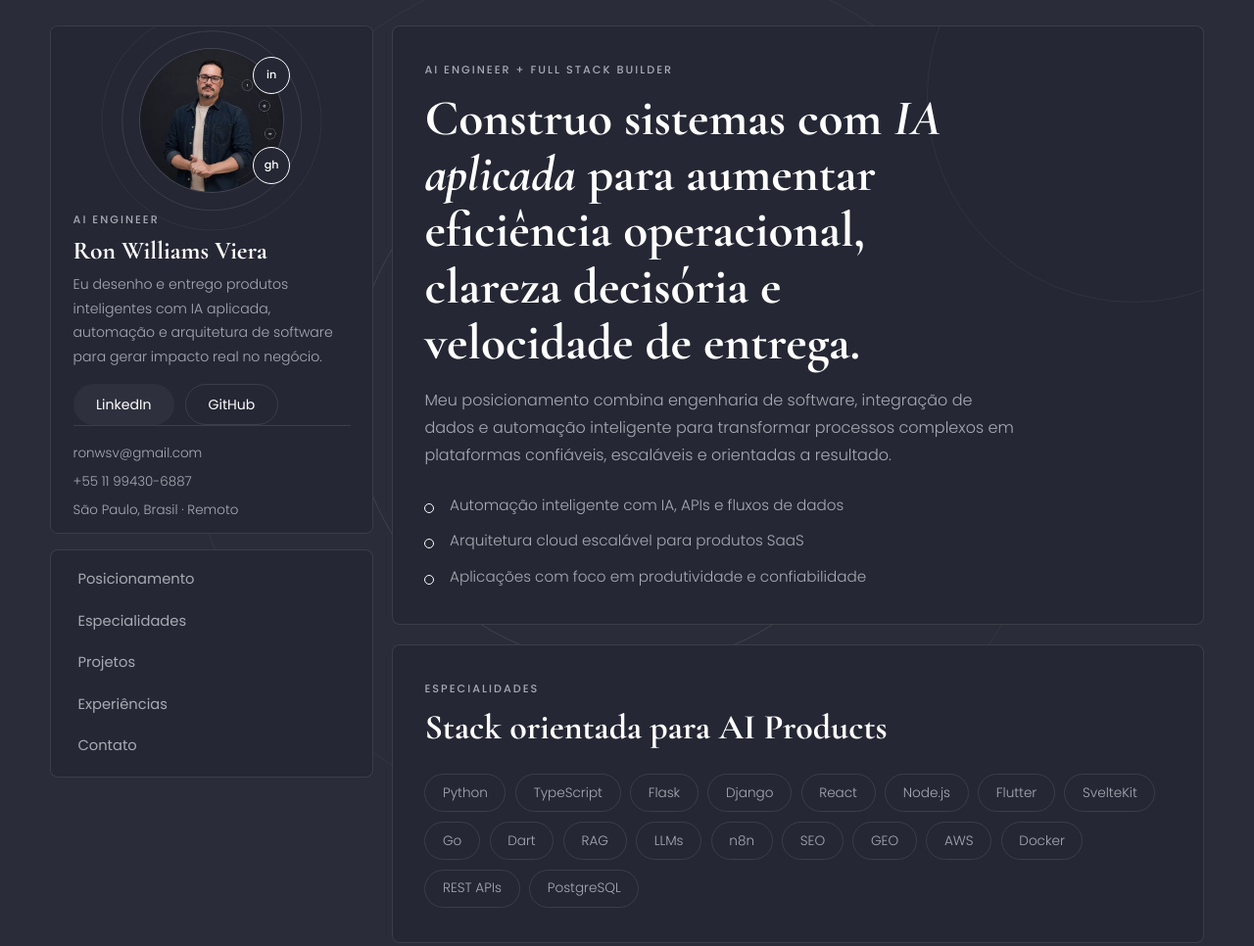
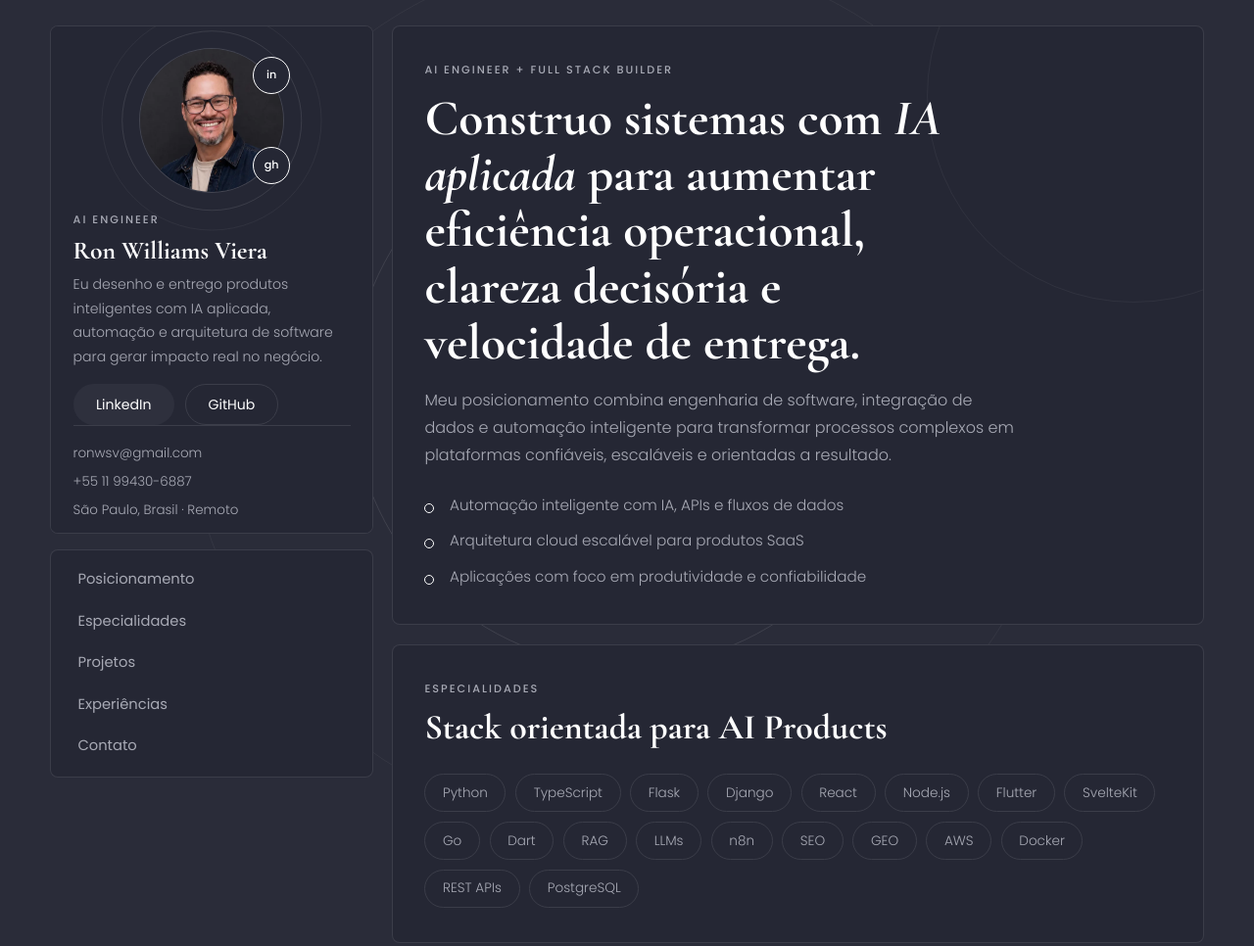
Before and after one commit to ronwsv/Portfolio_dev_ron, a plain HTML site: page index.html in a window 1280 px wide. Shown: the top 966 px of the page at 98% size. Drawn offline with nearby package versions, Linux system fonts and the light colour scheme.

Commit message:
Usa a foto com notebook como retrato do perfil
Recorte quadrado no rosto (480px, WebP q82, 13 KB) para caber no
avatar circular da sidebar, com width/height explicitos para evitar
reflow. Remove o retrato anterior.

Co-Authored-By: Claude Opus 5 (1M context) <noreply@anthropic.com>

```diff
--- a/index.html
+++ b/index.html
@@ -33,7 +33,9 @@
           <figure class="portrait-shell">
             <img
               class="portrait"
-              src="ron_pose.webp"
+              src="ron_note.webp"
+              width="480"
+              height="480"
               alt="Foto de Ron Williams Viera"
             />
             <div class="portrait-fallback">RW</div>
```
Also changed, not shown: ron_note.webp (added), ron_pose.webp (deleted).
